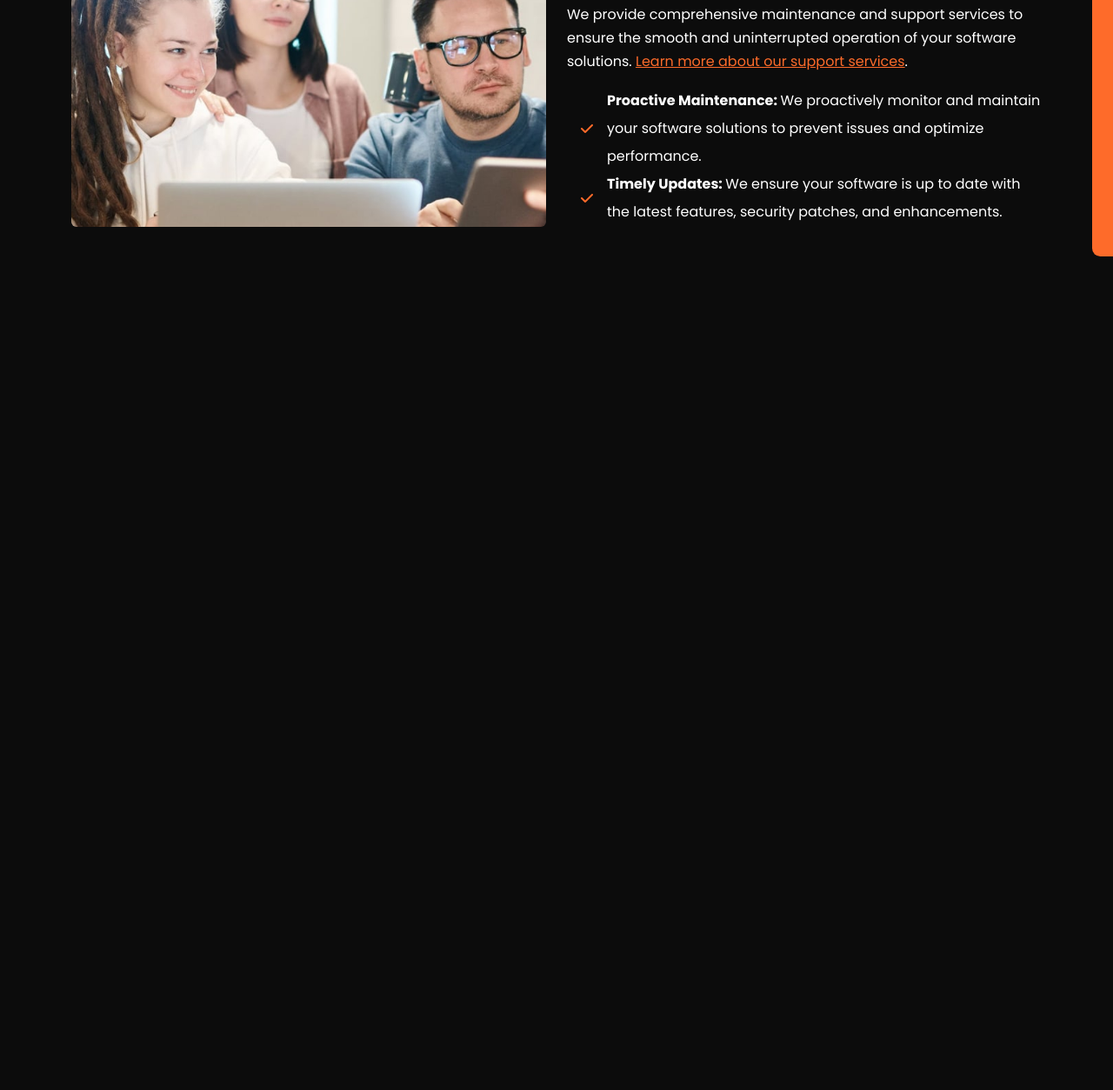
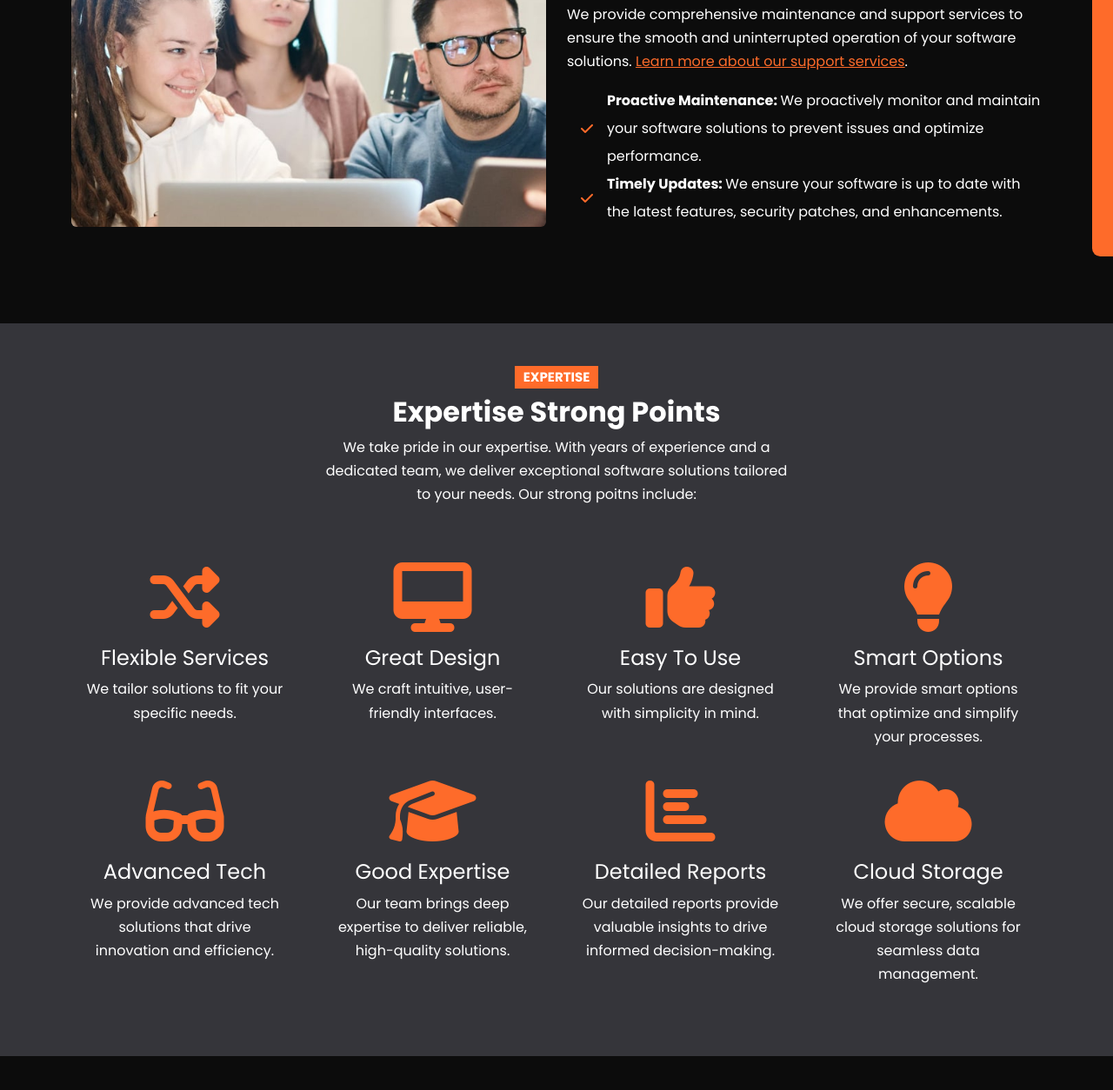
Before and after one commit to o0Danii0o/vera-website, a website: page index.html in a window 1280 px wide. Shown: the part 3359-4613 px from the top of the page at 87% size. Before the commit the page ends 3683 px from the top, so only its background shows below. Drawn offline with nearby package versions, Linux system fonts and the light colour scheme; files that its build step writes are made by us from their sources.

Commit message:
create expertise section

```diff
--- a/index.html
+++ b/index.html
@@ -253,22 +253,25 @@
         <div class="row">
           <div class="col-md-6 mb-4">
             <div class="card bg-secondary">
-              <img src="images/solution-1.jpg" alt="" class="card-img-top">
+              <img src="images/solution-1.jpg" alt="" class="card-img-top" />
               <div class="card-body">
                 <h5 class="card-title fw-bold">ERP Software Solutions</h5>
                 <p class="card-text">
-                  Our ERP software solution streamlines your business processes and
-                  enhances operational efficiency. With integrated modules for finance,
-                  human resources, and more, you can make data-driven decisions.
+                  Our ERP software solution streamlines your business processes
+                  and enhances operational efficiency. With integrated modules
+                  for finance, human resources, and more, you can make
+                  data-driven decisions.
                 </p>
-                <div class="badge bg-primary p-2 text-uppercase"> Management </div>
+                <div class="badge bg-primary p-2 text-uppercase">
+                  Management
+                </div>
               </div>
             </div>
           </div>
 
           <div class="col-md-6 mb-4">
             <div class="card bg-secondary">
-              <img src="images/solution-2.jpg" alt="" class="card-img-top">
+              <img src="images/solution-2.jpg" alt="" class="card-img-top" />
               <div class="card-body">
                 <h5 class="card-title fw-bold">CRM Software Solutions</h5>
                 <p class="card-text">
@@ -277,7 +280,7 @@
                   interactions, and deliver personalized experiences to maximize
                   customer satisfaction and loyalty.
                 </p>
-                <div class="badge bg-dark p-2 text-uppercase"> Marketing </div>
+                <div class="badge bg-dark p-2 text-uppercase">Marketing</div>
               </div>
             </div>
           </div>
@@ -287,30 +290,34 @@
         <div class="row">
           <div class="col-md-6 mb-4">
             <div class="card bg-secondary">
-              <img src="images/solution-3.jpg" alt="" class="card-img-top">
+              <img src="images/solution-3.jpg" alt="" class="card-img-top" />
               <div class="card-body">
                 <h5 class="card-title fw-bold">SFA Software Solutions</h5>
                 <p class="card-text">
-                  Our SFA software solution empowers your sales team with the tools
-                  they need to drive revenue growth. Streamline sales processes,
-                  track performance, and enhance collaboration to close deals faster.
+                  Our SFA software solution empowers your sales team with the
+                  tools they need to drive revenue growth. Streamline sales
+                  processes, track performance, and enhance collaboration to
+                  close deals faster.
                 </p>
-                <div class="badge bg-primary p-2 text-uppercase"> Management </div>
+                <div class="badge bg-primary p-2 text-uppercase">
+                  Management
+                </div>
               </div>
             </div>
           </div>
 
           <div class="col-md-6 mb-4">
             <div class="card bg-secondary">
-              <img src="images/solution-4.jpg" alt="" class="card-img-top">
+              <img src="images/solution-4.jpg" alt="" class="card-img-top" />
               <div class="card-body">
                 <h5 class="card-title fw-bold">WMS Software Solutions</h5>
                 <p class="card-text">
-                  Our WMS software solution optimizes your warehouse operations and
-                  improves inventory management. Gain rea-time visibility, automate
-                  processes, and reduce costs to ensure efficient logistics.
+                  Our WMS software solution optimizes your warehouse operations
+                  and improves inventory management. Gain rea-time visibility,
+                  automate processes, and reduce costs to ensure efficient
+                  logistics.
                 </p>
-                <div class="badge bg-dark p-2 text-uppercase"> Marketing </div>
+                <div class="badge bg-dark p-2 text-uppercase">Marketing</div>
               </div>
             </div>
           </div>
@@ -324,18 +331,19 @@
         <div class="row pt-5">
           <div class="col-lg-6">
             <h2 class="fw-bold">Evaluation & Deployment</h2>
-            <hr class="hr-heading"/>
+            <hr class="hr-heading" />
             <p>
-              We offer comprehensive evaluation and deployment services to ensure a
-              smooth and successful implementation of our software solutions.
+              We offer comprehensive evaluation and deployment services to
+              ensure a smooth and successful implementation of our software
+              solutions.
             </p>
             <ul class="list-unstyled lh-lg">
               <li class="d-flex align-items-center">
                 <i class="fas fa-check text-primary mx-3"></i>
                 <div>
                   <strong>Customized solutions: </strong>
-                  We tailor our solutions to allign with your unique
-                   business needs.
+                  We tailor our solutions to allign with your unique business
+                  needs.
                 </div>
               </li>
 
@@ -343,19 +351,27 @@
                 <i class="fas fa-check text-primary mx-3"></i>
                 <div>
                   <strong>Seamless Integration: </strong>
-                  Our team ensures smooth integration of the software
-                  into your existing infrastrucutre, minimizing disruptions.
+                  Our team ensures smooth integration of the software into your
+                  existing infrastrucutre, minimizing disruptions.
                 </div>
               </li>
             </ul>
           </div>
 
           <div class="col-lg-6">
-            <img src="images/details-1.jpg" alt="" class="img-fluid rounded-2">
+            <img
+              src="images/details-1.jpg"
+              alt=""
+              class="img-fluid rounded-2"
+            />
           </div>
         </div>
       </div>
-      <img src="images/vertical-decoration-left.svg" alt="" class="vertical-decoration position-absolute d-none d-md-block">
+      <img
+        src="images/vertical-decoration-left.svg"
+        alt=""
+        class="vertical-decoration position-absolute d-none d-md-block"
+      />
     </section>
 
     <!-- Details 2 -->
@@ -363,15 +379,20 @@
       <div class="container">
         <div class="row pt-5">
           <div class="col-lg-6">
-            <img src="images/details-2.jpg" alt="" class="img-fluid rounded-2">
+            <img
+              src="images/details-2.jpg"
+              alt=""
+              class="img-fluid rounded-2"
+            />
           </div>
 
           <div class="col-lg-6">
             <h2 class="fw-bold">Maintenance & Support</h2>
-            <hr class="hr-heading"/>
+            <hr class="hr-heading" />
             <p>
-              We provide comprehensive maintenance and support services to ensure the
-              smooth and uninterrupted operation of your software solutions.
+              We provide comprehensive maintenance and support services to
+              ensure the smooth and uninterrupted operation of your software
+              solutions.
               <a href="#">Learn more about our support services</a>.
             </p>
             <ul class="list-unstyled lh-lg">
@@ -379,8 +400,8 @@
                 <i class="fas fa-check text-primary mx-3"></i>
                 <div>
                   <strong>Proactive Maintenance: </strong>
-                  We proactively monitor and maintain your software solutions
-                  to prevent issues and optimize performance.
+                  We proactively monitor and maintain your software solutions to
+                  prevent issues and optimize performance.
                 </div>
               </li>
 
@@ -388,17 +409,162 @@
                 <i class="fas fa-check text-primary mx-3"></i>
                 <div>
                   <strong>Timely Updates: </strong>
-                  We ensure your software is up to date with the latest features,
-                  security patches, and enhancements.
+                  We ensure your software is up to date with the latest
+                  features, security patches, and enhancements.
                 </div>
               </li>
             </ul>
           </div>
         </div>
       </div>
-      <img src="images/vertical-decoration-right.svg" alt="" class="vertical-decoration position-absolute d-none d-md-block">
+      <img
+        src="images/vertical-decoration-right.svg"
+        alt=""
+        class="vertical-decoration position-absolute d-none d-md-block"
+      />
     </section>
 
+    <!-- Expertise -->
+    <section id="expertise" class="expertise bg-secondary py-5 my-6">
+      <div class="container">
+        <div class="row mb-5">
+          <div
+            class="col-md-6 offset-md-3 d-flex flex-column align-items-center text-center"
+          >
+            <h5>
+              <span class="badge bg-primary rounded-0 text-uppercase"
+                >Expertise</span
+              >
+            </h5>
+
+            <h2 class="fw-bold">Expertise Strong Points</h2>
+            <p>
+              We take pride in our expertise. With years of experience and a
+              dedicated team, we deliver exceptional software solutions tailored
+              to your needs. Our strong poitns include:
+            </p>
+          </div>
+        </div>
+        <!-- Expertise Row 1 -->
+        <div class="row">
+          <div class="col-md-3">
+            <div class="card bg-transparent border-0 text-center mb-3">
+              <div class="card-image">
+                <i class="fas fa-random fa-5x text-primary"></i>
+              </div>
+              <div class="card-body">
+                <h4 class="card-title">Flexible Services</h4>
+                <div class="p">
+                  We tailor solutions to fit your specific needs.
+                </div>
+              </div>
+            </div>
+          </div>
+
+          <div class="col-md-3">
+            <div class="card bg-transparent border-0 text-center mb-3">
+              <div class="card-image">
+                <i class="fas fa-desktop fa-5x text-primary"></i>
+              </div>
+              <div class="card-body">
+                <h4 class="card-title">Great Design</h4>
+                <div class="p">
+                  We craft intuitive, user-friendly interfaces.
+                </div>
+              </div>
+            </div>
+          </div>
+
+          <div class="col-md-3">
+            <div class="card bg-transparent border-0 text-center mb-3">
+              <div class="card-image">
+                <i class="fas fa-thumbs-up fa-5x text-primary"></i>
+              </div>
+              <div class="card-body">
+                <h4 class="card-title">Easy To Use</h4>
+                <div class="p">
+                  Our solutions are designed with simplicity in mind.
+                </div>
+              </div>
+            </div>
+          </div>
+
+          <div class="col-md-3">
+            <div class="card bg-transparent border-0 text-center mb-3">
+              <div class="card-image">
+                <i class="fas fa-lightbulb fa-5x text-primary"></i>
+              </div>
+              <div class="card-body">
+                <h4 class="card-title">Smart Options</h4>
+                <div class="p">
+                  We provide smart options that optimize and simplify your
+                  processes.
+                </div>
+              </div>
+            </div>
+          </div>
+        </div>
+
+        <!-- Expertise Row 2 -->
+        <div class="row">
+          <div class="col-md-3">
+            <div class="card bg-transparent border-0 text-center mb-3">
+              <div class="card-image">
+                <i class="fas fa-glasses fa-5x text-primary"></i>
+              </div>
+              <div class="card-body">
+                <h4 class="card-title">Advanced Tech</h4>
+                <div class="p">
+                  We provide advanced tech solutions that drive innovation and efficiency.
+                </div>
+              </div>
+            </div>
+          </div>
+
+          <div class="col-md-3">
+            <div class="card bg-transparent border-0 text-center mb-3">
+              <div class="card-image">
+                <i class="fas fa-graduation-cap fa-5x text-primary"></i>
+              </div>
+              <div class="card-body">
+                <h4 class="card-title">Good Expertise</h4>
+                <div class="p">
+                  Our team brings deep expertise to deliver reliable, high-quality solutions.
+                </div>
+              </div>
+            </div>
+          </div>
+
+          <div class="col-md-3">
+            <div class="card bg-transparent border-0 text-center mb-3">
+              <div class="card-image">
+                <i class="fas fa-chart-bar fa-5x text-primary"></i>
+              </div>
+              <div class="card-body">
+                <h4 class="card-title">Detailed Reports</h4>
+                <div class="p">
+                  Our detailed reports provide valuable insights to drive informed decision-making.
+                </div>
+              </div>
+            </div>
+          </div>
+
+          <div class="col-md-3">
+            <div class="card bg-transparent border-0 text-center mb-3">
+              <div class="card-image">
+                <i class="fas fa-cloud fa-5x text-primary"></i>
+              </div>
+              <div class="card-body">
+                <h4 class="card-title">Cloud Storage</h4>
+                <div class="p">
+                  We offer secure, scalable cloud storage solutions for seamless data management.
+                </div>
+              </div>
+            </div>
+          </div>
+        </div>
+      </div>
+    </section>
 
     <script src="js/replaceme.min.js"></script>
     <script src="js/bootstrap.bundle.min.js"></script>
```
